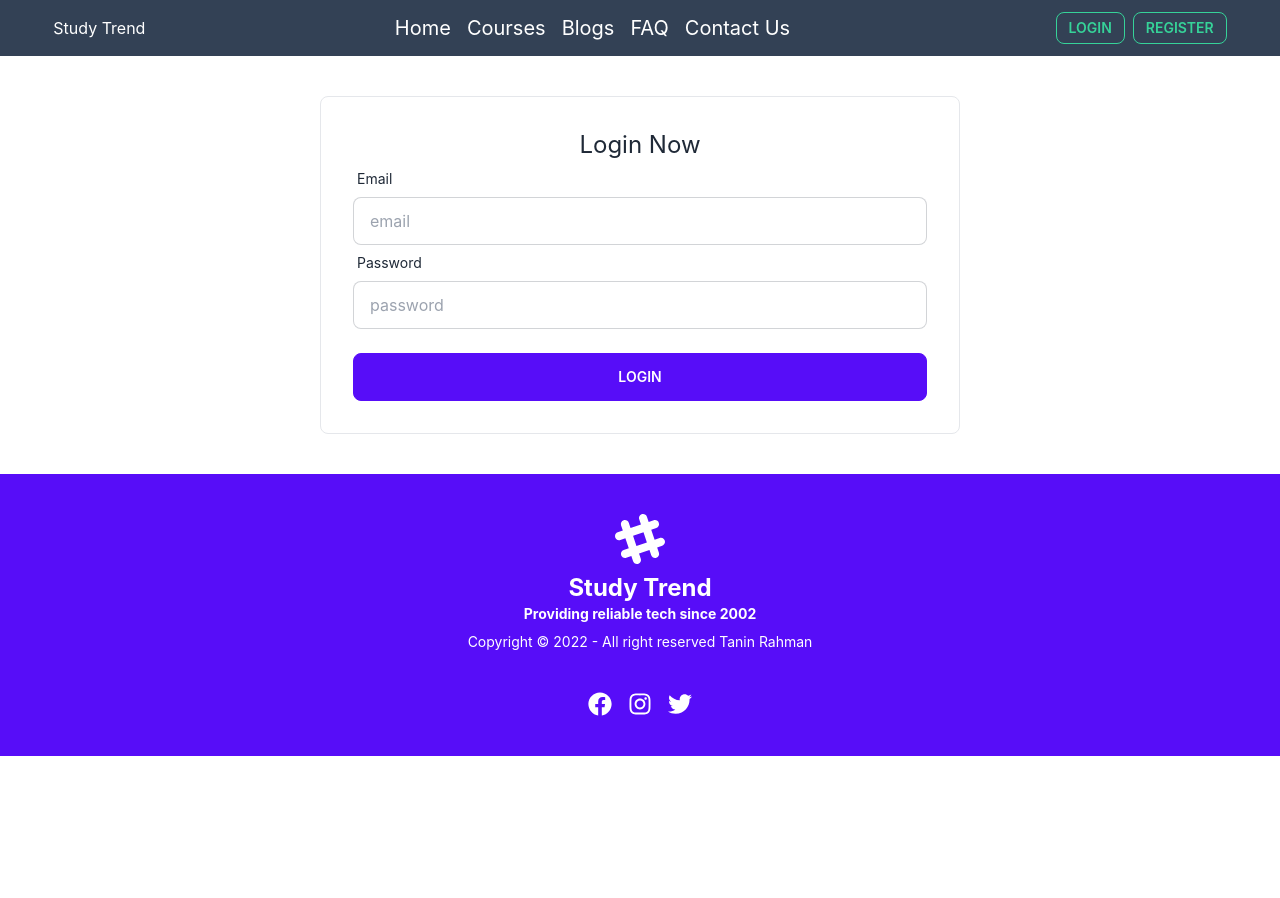
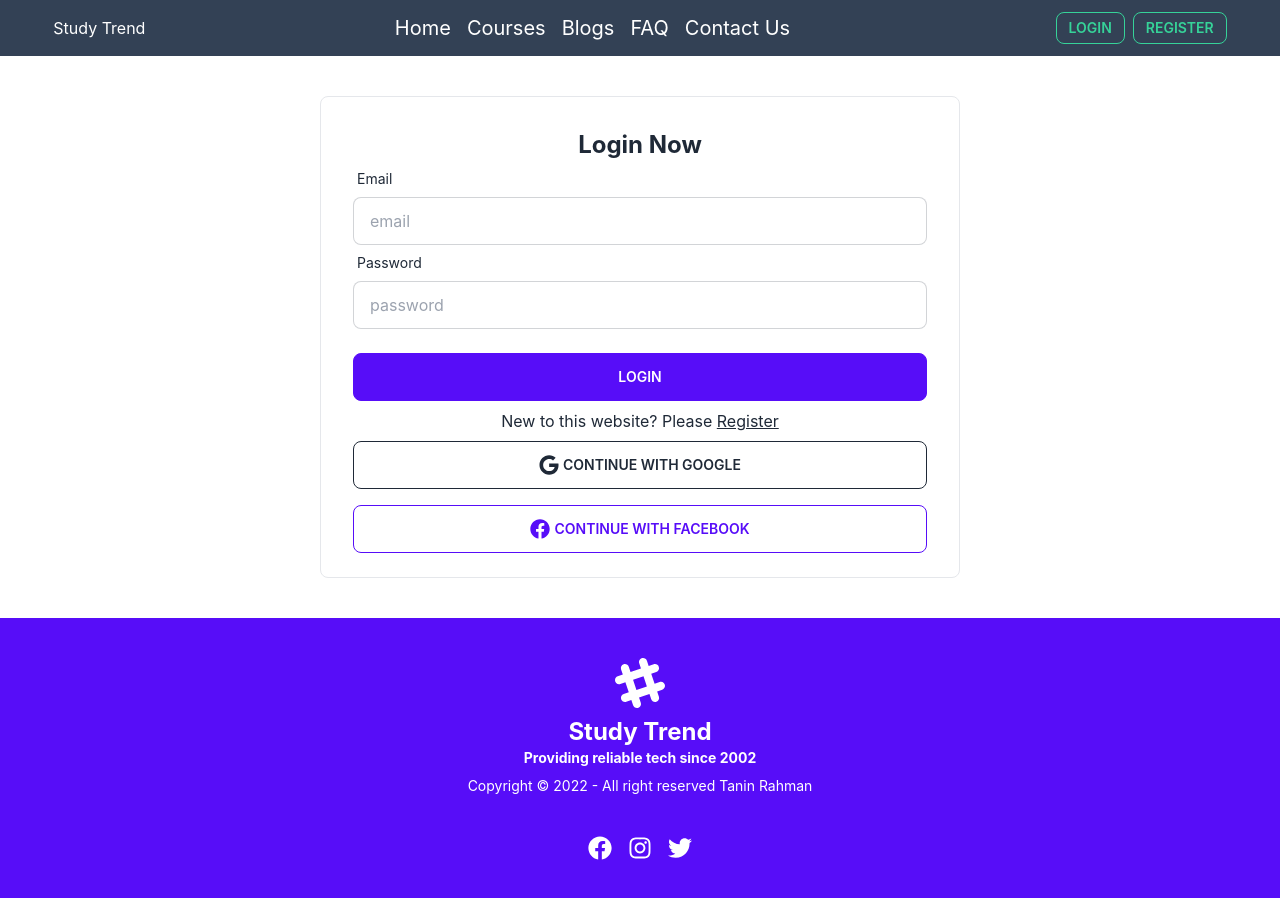
Before and after one commit to taninrahman21/study-trend-client, a React (Create React App) app: page /login in a window 1280 px wide. Before the commit the page ends 800 px from the top, so only its background shows below. Built offline with nearby package versions, Linux system fonts and the light colour scheme; no server answers.

Commit message:
add google and facebook login

```diff
--- a/src/Pages/Login/Login.js
+++ b/src/Pages/Login/Login.js
@@ -1,50 +1,106 @@
-import React, { useState } from 'react';
-import { useContext } from 'react';
-import { useNavigate } from 'react-router-dom';
-import { AuthContext } from '../../contexts/UserContext/UserContext';
+import React, { useState } from "react";
+import { useContext } from "react";
+import { FaFacebook, FaGoogle } from "react-icons/fa";
+import { Link, useNavigate } from "react-router-dom";
+import { AuthContext } from "../../contexts/UserContext/UserContext";
 
 const Login = () => {
-  const [error, setError] = useState('');
-  const { signIn } = useContext(AuthContext);
+  const [error, setError] = useState("");
+  const { signIn, signInWithGoogle, signInWithFacebook } = useContext(AuthContext);
   const navigate = useNavigate();
 
-  const handleLogin = event => {
+  // Handle form login
+  const handleLogin = (event) => {
     event.preventDefault();
     const form = event.target;
     const email = form.email.value;
     const password = form.password.value;
     console.log(email, password);
     signIn(email, password)
+      .then((result) => {
+        const user = result.user;
+        console.log(user);
+        navigate("/home");
+        setError("");
+      })
+      .catch((error) => {
+        setError(error.message);
+      });
+  };
+
+  // Handle Google SignIn
+  const handleGoogleLogin = () => {
+    signInWithGoogle()
+      .then((result) => {
+        const user = result.user;
+        console.log(user);
+        navigate("/home");
+      })
+      .catch((error) => console.error(error));
+  };
+  // Handle Facebook SignIn
+  const handleFacebookLogin = () => {
+    signInWithFacebook()
     .then(result => {
-      const user = result.user;
-      console.log(user);
-      navigate('/home');
-      setError('');
+      console.log(result.user);
+      navigate("/home");
     })
-    .catch(error => {
-      setError(error.message);
-    });
+    .catch(error => console.error(error));
   }
   return (
-     <form onSubmit={handleLogin} className='w-2/4 mx-auto border rounded-lg p-8 my-10'>
-      <h2 className='text-center text-2xl'>Login Now</h2>
+    <div className="w-2/4 mx-auto border rounded-lg px-8 pt-8 pb-4 my-10">
+      <form onSubmit={handleLogin}>
+        <h2 className="text-center text-2xl font-bold">Login Now</h2>
         <div className="form-control">
           <label className="label">
             <span className="label-text">Email</span>
           </label>
-          <input type="email" name='email' placeholder="email" className="input input-bordered" required/>
+          <input
+            type="email"
+            name="email"
+            placeholder="email"
+            className="input input-bordered"
+            required
+          />
         </div>
         <div className="form-control">
           <label className="label">
             <span className="label-text">Password</span>
           </label>
-          <input type="text" name='password' placeholder="password" className="input input-bordered" required/>
+          <input
+            type="text"
+            name="password"
+            placeholder="password"
+            className="input input-bordered"
+            required
+          />
         </div>
-        <p className='text-red-500 mt-2'>{error}</p>
+        <p className="text-red-500 mt-2">{error}</p>
         <div className="form-control mt-6">
-          <button className="btn btn-primary" type='submit'>Login</button>
+          <button className="btn btn-primary" type="submit">
+            Login
+          </button>
         </div>
+        <p className="text-center mt-2">
+          New to this website? Please{" "}
+          <Link to="/register" className="underline">
+            {" "}
+            Register
+          </Link>
+        </p>
       </form>
+
+      <button
+        onClick={handleGoogleLogin}
+        className="btn btn-outline my-2 w-full"
+      >
+       <FaGoogle className="text-[20px] mr-1"/> Continue With Google
+      </button>
+
+      <button onClick={handleFacebookLogin} className="btn btn-outline btn-primary my-2 w-full">
+        <FaFacebook className="text-[20px] mr-1"/>Continue With Facebook
+      </button>
+    </div>
   );
 };
 
--- a/src/Pages/Register/Register.js
+++ b/src/Pages/Register/Register.js
@@ -1,9 +1,15 @@
 import React from 'react';
+import { useState } from 'react';
 import { useContext } from 'react';
+import { Link, useNavigate } from 'react-router-dom';
+import { FaFacebook, FaGoogle } from "react-icons/fa";
 import { AuthContext } from '../../contexts/UserContext/UserContext';
 
 const Register = () => {
-  const { signUp } = useContext(AuthContext);
+  const [error, setError] = useState('');
+  const { signUp, updateUserProfile, signInWithGoogle, signInWithFacebook  } = useContext(AuthContext);
+  const navigate = useNavigate();
+
 
 
   // Create User
@@ -18,16 +24,47 @@ const Register = () => {
     signUp(email, password)
     .then(result => {
       const user = result.user;
+      handleUserProfile(name, photo);
       console.log(user);
+      setError('');
+    })
+    .catch(error => setError(error.message));
+  }
+  // Create User
+
+  const handleUserProfile = (name, photo) => {
+    const profile = {
+      displayName: name,
+      photoURL : photo
+    }
+    updateUserProfile(profile)
+    .then(() => { })
+    .catch(error => console.error(error));
+  }
+   // Handle Google SignIn
+   const handleGoogleLogin = () => {
+    signInWithGoogle()
+      .then((result) => {
+        const user = result.user;
+        console.log(user);
+        navigate("/home");
+      })
+      .catch((error) => console.error(error));
+  };
+  // Handle Facebook SignIn
+  const handleFacebookLogin = () => {
+    signInWithFacebook()
+    .then(result => {
+      console.log(result.user);
+      navigate("/home");
     })
     .catch(error => console.error(error));
   }
-  // Create User
   return (
-    <div>
-        <form onSubmit={handleRegister} className='w-2/4 mx-auto border rounded-lg p-8 my-10'>
+    <div className='w-2/4 mx-auto border rounded-lg p-8 my-10'>
+        <form onSubmit={handleRegister}>
         <div className="form-control">
-        <h2 className='text-center text-2xl'>Register Now</h2>
+        <h2 className='text-center text-2xl font-bold'>Register Now</h2>
           <label className="label">
             <span className="label-text">Full Name</span>
           </label>
@@ -50,12 +87,24 @@ const Register = () => {
             <span className="label-text">Password</span>
           </label>
           <input type="password" name='password' placeholder="password" className="input input-bordered" required/>
-
         </div>
+        <p className="text-red-500 mt-2">{error}</p>
         <div className="form-control mt-6">
           <button className="btn btn-primary" type='submit'>Register</button>
         </div>
+        <p className='mt-2 text-center'>Already have an account? Please <Link to='/login' className='underline'>login</Link></p>
       </form>
+
+      <button
+        onClick={handleGoogleLogin}
+        className="btn btn-outline my-2 w-full"
+      >
+       <FaGoogle className="text-[20px] mr-1"/> Continue With Google
+      </button>
+
+      <button onClick={handleFacebookLogin} className="btn btn-outline btn-primary my-2 w-full">
+        <FaFacebook className="text-[20px] mr-1"/>Continue With Facebook
+      </button>
     </div>
   );
 };
--- a/src/contexts/UserContext/UserContext.js
+++ b/src/contexts/UserContext/UserContext.js
@@ -1,5 +1,5 @@
 import React, { createContext, useEffect } from 'react';
-import { createUserWithEmailAndPassword, getAuth, onAuthStateChanged, signInWithEmailAndPassword } from 'firebase/auth';
+import { createUserWithEmailAndPassword, FacebookAuthProvider, getAuth, GoogleAuthProvider, onAuthStateChanged, signInWithEmailAndPassword, signInWithPopup, updateProfile } from 'firebase/auth';
 import app from '../../firebase/firebase.config';
 import { useState } from 'react';
 
@@ -9,12 +9,25 @@ const auth = getAuth(app);
 const UserContext = ({children}) => {
   const [user, setUser] = useState(null);
 
+  const googleProvider = new GoogleAuthProvider();
+  const facebookProvider = new FacebookAuthProvider();
+
   const signUp = (email, password) => {
     return createUserWithEmailAndPassword(auth, email, password);
   }
 
+  const signInWithGoogle = () => {
+    return signInWithPopup(auth, googleProvider);
+  }
+  const signInWithFacebook = () => {
+    return signInWithPopup(auth, facebookProvider);
+  }
   const signIn = (email, password) => {
     return signInWithEmailAndPassword(auth, email, password);
+  }
+
+  const updateUserProfile = (profile) => {
+    return updateProfile(auth.currentUser, profile)
   }
 
   useEffect( () => {
@@ -24,7 +37,13 @@ const UserContext = ({children}) => {
     return () => unSubscribe();
   }, [])
 
-  const authInfo = {user, signUp, signIn};
+  const authInfo = {
+     user,
+     signUp,
+     signIn,
+     signInWithGoogle,
+     signInWithFacebook,
+     updateUserProfile};
 
   return (
     <div>
```
